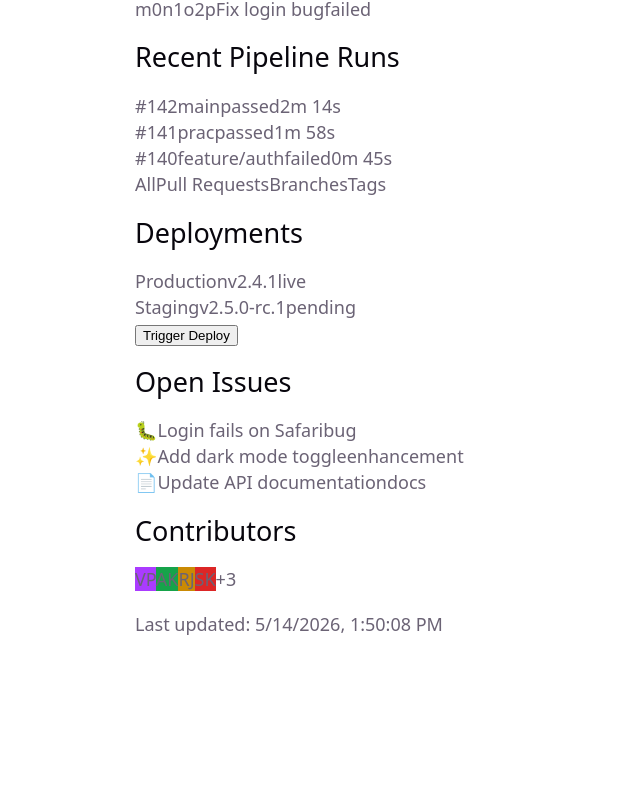
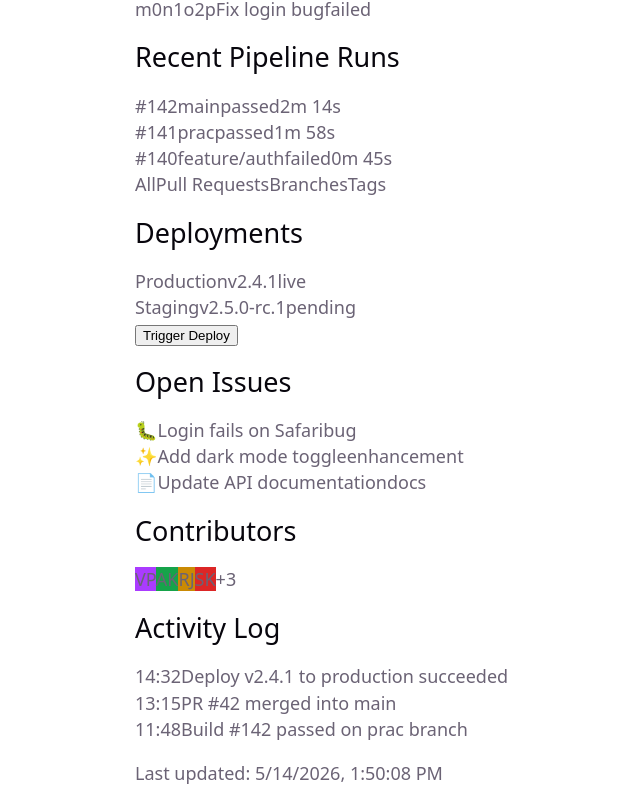
Before and after one commit to vinayak-pol003/CI-CD-PRAC, a React (Vite) app: page / in a window 1280 px wide. Shown: the part 611-1415 px from the top of the page, without its empty margins (55-695 px from the left). Before the commit the page ends 1266 px from the top, so only its background shows below. Built offline with nearby package versions, Linux system fonts and the light colour scheme.

Commit message:
Add activity log section

```diff
--- a/src/App.css
+++ b/src/App.css
@@ -340,6 +340,27 @@ header p {
   font-size: 12px;
 }
 
+.log-entry {
+  display: flex;
+  align-items: center;
+  gap: 12px;
+  padding: 8px 16px;
+  font-size: 14px;
+  border-left: 2px solid var(--border);
+  margin-left: 4px;
+}
+
+.log-time {
+  font-family: var(--mono);
+  font-size: 13px;
+  color: var(--text);
+  min-width: 48px;
+}
+
+.log-msg {
+  color: var(--text-h);
+}
+
 footer {
   margin-top: 48px;
   padding-top: 24px;
--- a/src/App.jsx
+++ b/src/App.jsx
@@ -142,6 +142,21 @@ function App() {
           <span className="avatar plus">+3</span>
         </div>
       </div>
+      <div className="section activity">
+        <h2>Activity Log</h2>
+        <div className="log-entry">
+          <span className="log-time">14:32</span>
+          <span className="log-msg">Deploy v2.4.1 to production succeeded</span>
+        </div>
+        <div className="log-entry">
+          <span className="log-time">13:15</span>
+          <span className="log-msg">PR #42 merged into main</span>
+        </div>
+        <div className="log-entry">
+          <span className="log-time">11:48</span>
+          <span className="log-msg">Build #142 passed on prac branch</span>
+        </div>
+      </div>
       <footer>
         <p>Last updated: {new Date().toLocaleString()}</p>
       </footer>
```
